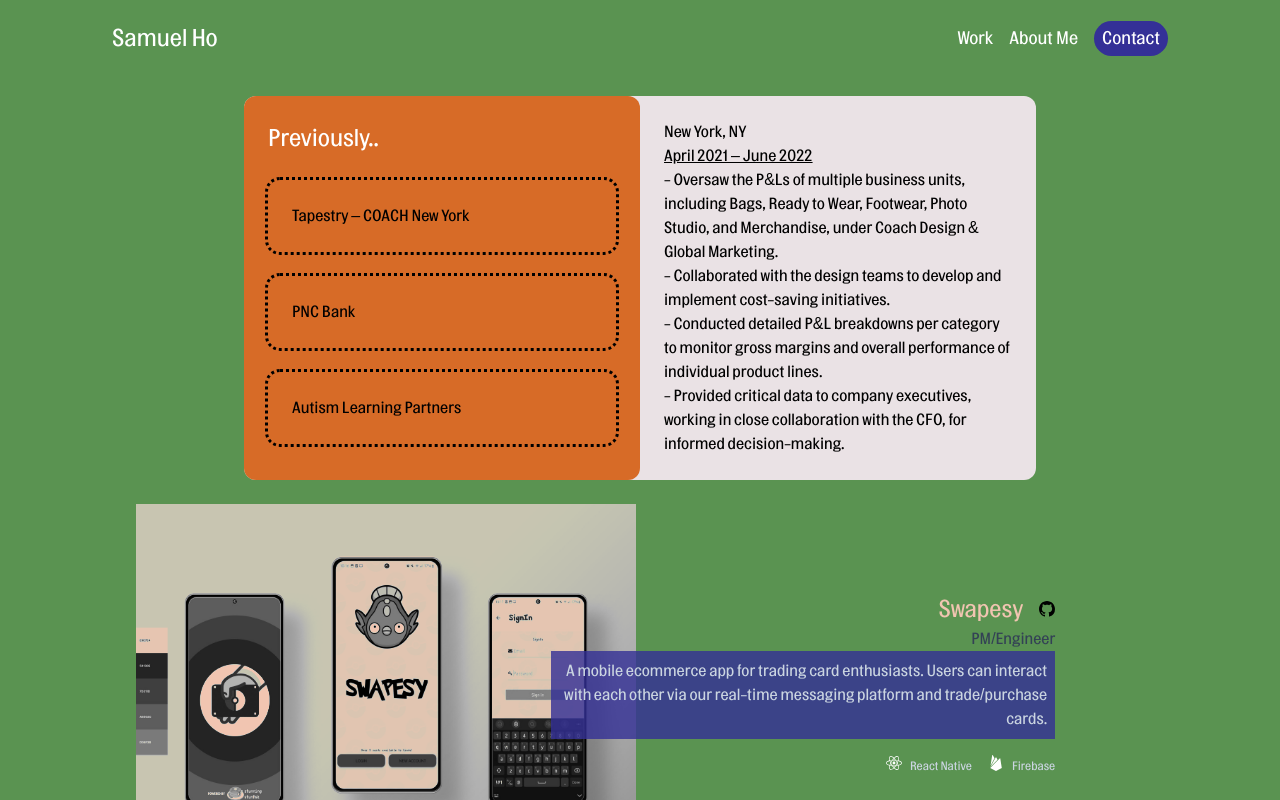
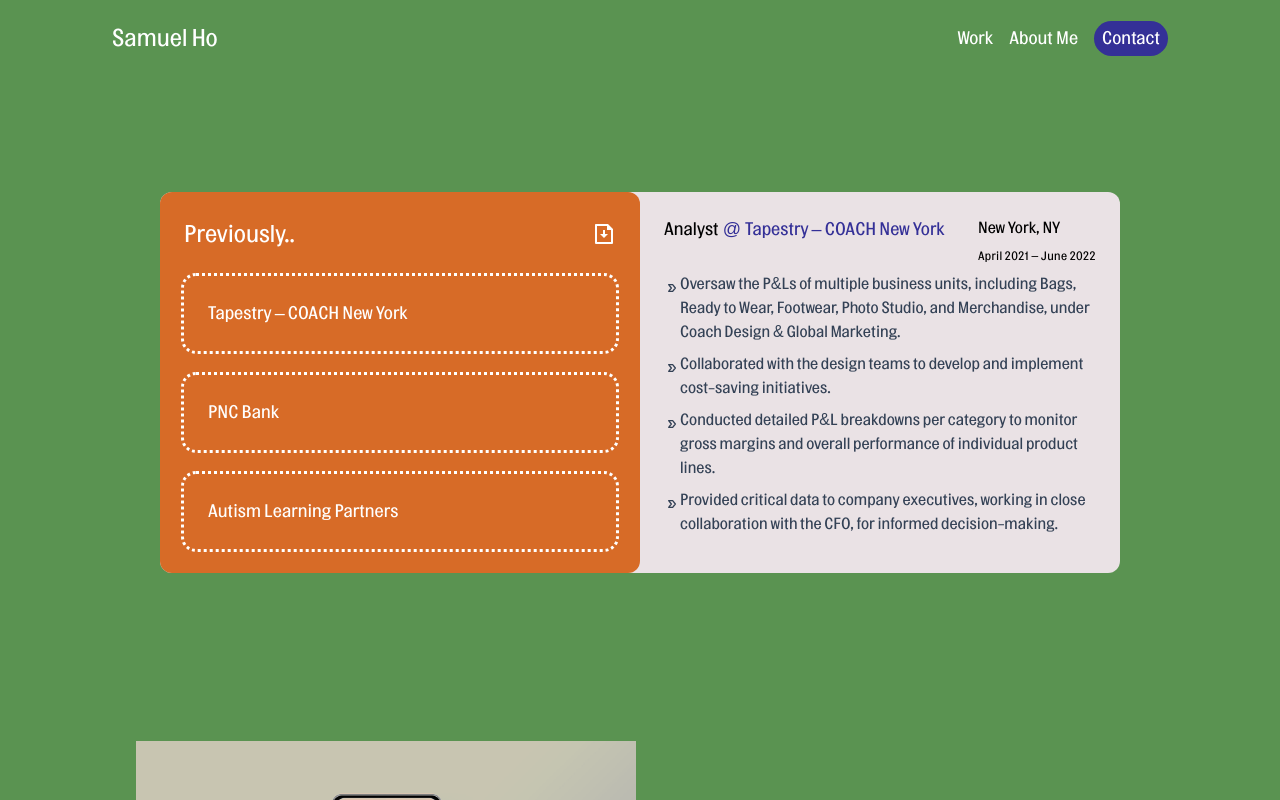
Before and after one commit to samuelho-dev/samuelho.github.io, a Next.js app: page /work in a window 1280 px wide. Shown: the top 800 px of the page. Built offline with nearby package versions, Linux system fonts and the light colour scheme.

Commit message:
header animation

```diff
--- a/src/components/WorkHistory.tsx
+++ b/src/components/WorkHistory.tsx
@@ -1,43 +1,49 @@
 import React, { useState, useRef } from 'react';
 import data from '../../util/resume.json';
+import { RiFileDownloadLine } from 'react-icons/ri';
+import { TbArrowBadgeRight } from 'react-icons/tb';
 import { gsap } from 'gsap';
+import Link from 'next/link';
 
 function WorkHistory() {
   const experience = data.workExperience;
   const [detail, setDetail] = useState<object>(data.workExperience[0]);
   const containerRef = useRef<HTMLDivElement>(null);
   const detailRef = useRef<HTMLDivElement>(null);
+  const underlineRef = useRef<HTMLDivElement>(null);
 
   const handleDetails = (e, entry) => {
     e.preventDefault();
     setDetail(entry);
   };
 
-  const animateTitles = (width: string) => {
-    gsap.to(containerRef.current, { duration: 0.7, width, ease: 'power1.out' });
+  const handleUnderlineHover = (e) => {
+    gsap.to(e.target, { borderBottomWidth: '100%' });
   };
 
-  const animateDescription = (opacity: number, width: string) => {
-    if (detailRef.current) {
-      gsap.to(detailRef.current, {
-        duration: 0.2,
-        opacity,
-        width,
-        ease: 'power2.out',
-      });
-    }
+  const handleUnderlineLeave = (e) => {
+    gsap.to(e.target, { borderBottomWidth: '0%' });
   };
 
   return (
-    <div className="flex h-1/2 items-center justify-center">
-      <div className="mx-8 flex w-3/4 rounded-xl bg-customWhite">
+    <section className="flex h-1/2 max-w-5xl items-center justify-center py-24">
+      <div className="mx-8 flex rounded-xl bg-customWhite">
         <div
           ref={containerRef}
           className="flex w-1/2 flex-col gap-6 rounded-xl bg-customOrange p-6"
         >
-          <h1>Previously..</h1>
+          <div className="flex items-center justify-between">
+            <h1>Previously..</h1>
+            <Link
+              href={'/Resume_SamuelHo.pdf'}
+              download
+              className="cursor-pointer"
+            >
+              <RiFileDownloadLine className="h-8 w-6" color="white" />
+            </Link>
+          </div>
           {experience.map((entry, i) => (
-            <div
+            <h2
               key={i}
               onClick={(e) => {
                 handleDetails(e, entry);
@@ -45,21 +51,42 @@ function WorkHistory() {
               className="flex justify-between rounded-xl bg-customOrange p-6 outline-dotted hover:outline-double"
             >
               {entry.employer}
-              {!detail && <p>{entry.title}</p>}
-            </div>
+            </h2>
           ))}
         </div>
         <div ref={detailRef} className="w-1/2 p-6">
-          <p>{detail.location}</p>
-          <p>
-            <ins>{detail.dates}</ins>
-          </p>
-          {detail.responsibilities.map((el, i) => (
-            <p key={i}>- {el}</p>
-          ))}
+          <div className="flex items-start justify-between">
+            <div className="flex flex-wrap gap-1">
+              <h5>{detail.title}</h5>
+              <div
+                className="flex cursor-pointer gap-1 text-customBlue"
+                onMouseEnter={handleUnderlineHover}
+                onMouseLeave={handleUnderlineLeave}
+              >
+                <h5>@</h5>
+                <h5 className="border-b-2 border-transparent transition duration-300 hover:border-customBlue">
+                  {detail.employer}
+                </h5>
+              </div>
+            </div>
+            <div>
+              <p>{detail.location}</p>
+              <sub className="tracking-wide">{detail.dates}</sub>
+            </div>
+          </div>
+          <div className="flex flex-col gap-2 pt-2">
+            {detail.responsibilities.map((el, i) => (
+              <p key={i} className="flex items-start">
+                <span className="h-4 w-4 py-2 text-slate-700">
+                  <TbArrowBadgeRight />
+                </span>
+                <span className="text-slate-700">{el}</span>
+              </p>
+            ))}
+          </div>
         </div>
       </div>
-    </div>
+    </section>
   );
 }
 
--- a/src/pages/work.tsx
+++ b/src/pages/work.tsx
@@ -5,7 +5,7 @@ import WorkHistory from '@/components/WorkHistory';
 
 function Work() {
   return (
-    <div>
+    <div className="flex flex-col items-center gap-12">
       <WorkHistory />
       <Projects />
     </div>
```
